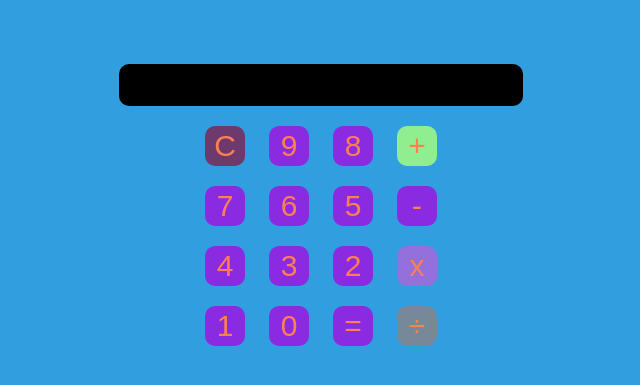
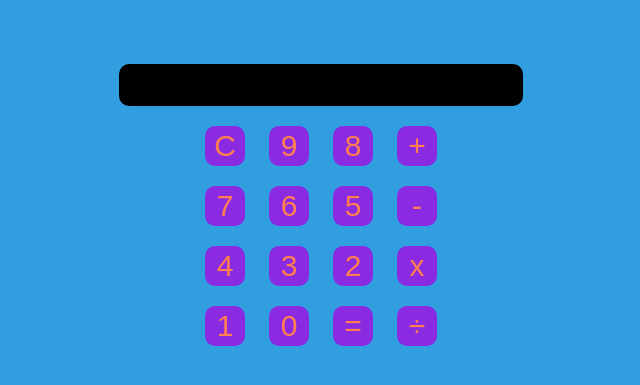
Before and after one commit to sakib3022/Calculator, a plain HTML site: page index.html in a window 1280 px wide. Shown: the part 139-524 px from the top of the page, without its empty margins (319-959 px from the left). Drawn offline with Linux system fonts and the light colour scheme.

Commit message:
color changed

```diff
--- a/index.html
+++ b/index.html
@@ -16,28 +16,29 @@
     </div>
     <form id="myform" name="calc">
         <input name="display" style="width: 400px; text-align: center; background-color: black;"> <br>
-        <input type="button" value="C" onclick="calc.display.value=''" style="background-color: rgb(110, 58, 110);">
+        <input type="button" value="C" onclick="calc.display.value=''" style="background-color: blueviolet;">
 
         <input type="button" value="9" onclick="calc.display.value+='9'">
         <input type="button" value="8" onclick="calc.display.value+='8'">
-        <input type="button" value="+" onclick="calc.display.value+='+'" style="background-color: lightgreen;"><br>
+        <input type="button" value="+" onclick="calc.display.value+='+'" style="background-color: blueviolet;"><br>
         <input type="button" value="7" onclick="calc.display.value+='7'">
         <input type="button" value="6" onclick="calc.display.value+='6'">
         <input type="button" value="5" onclick="calc.display.value+='5'">
-        <input type="button" value="-" onclick="calc.display.value+='-'" style="background-color: violetred;"><br>
+        <input type="button" value="-" onclick="calc.display.value+='-'" style="background-color: blueviolet;"><br>
 
         <input type="button" value="4" onclick="calc.display.value+='4'">
         <input type="button" value="3" onclick="calc.display.value+='3'">
 
         <input type="button" value="2" onclick="calc.display.value+='2'">
 
-        <input type="button" value="x" onclick="calc.display.value+='*'" style="background-color: mediumpurple;"><br>
+        <input type="button" value="x" onclick="calc.display.value+='*'" style="background-color: blueviolet;"><br>
 
         <input type="button" value="1" onclick="calc.display.value+='1'">
         <input type="button" value="0" onclick="calc.display.value+='0'">
 
         <input type="button" value="=" onclick="calc.display.value=eval(calc.display.value)">
-        <input type="button" value="&#247" onclick="calc.display.value+='/'" style="background-color: lightslategrey">
+        <input type="button" value="&#247" onclick="calc.display.value+='/'"
+            style="background-color: rgb(110, 58, 110)y">
 
 
     </form>
```
